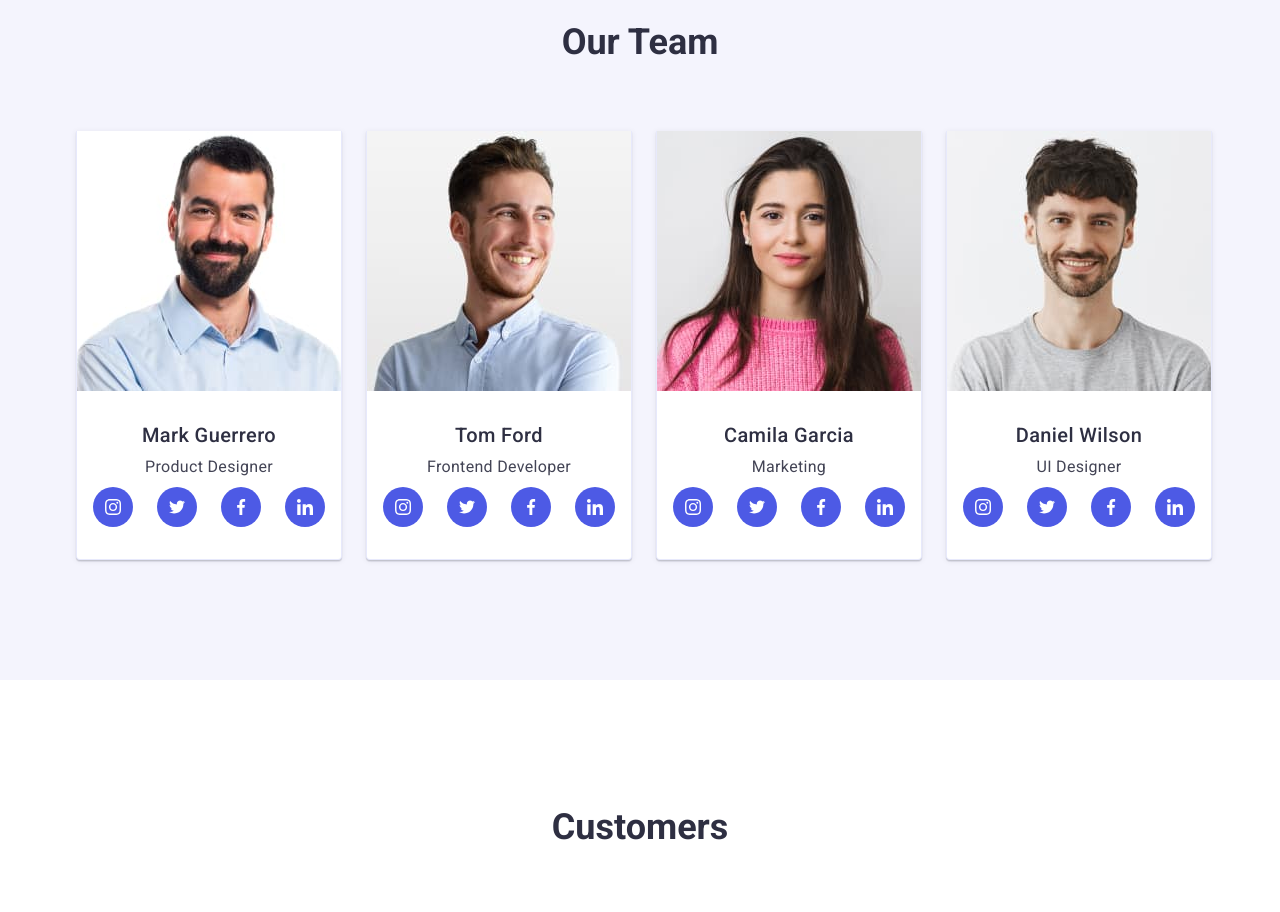
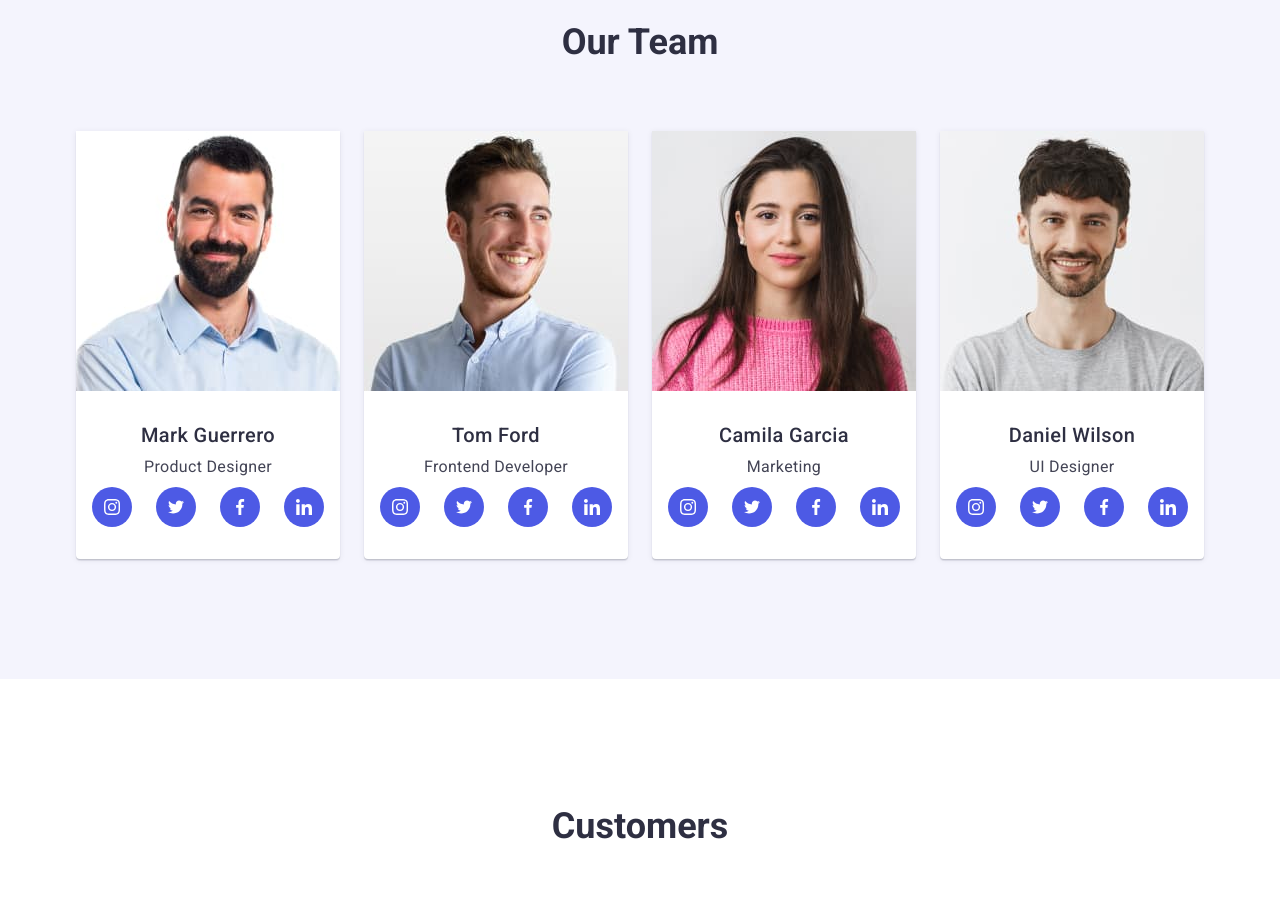
Before and after one commit to ng-christina/goit-markup-hw-04, a plain HTML site: page index.html in a window 1280 px wide. Shown: the part 1780-2692 px from the top of the page. Drawn offline with nearby package versions, Linux system fonts and the light colour scheme.

Commit message:
complite hom4

```diff
--- a/css/style.css
+++ b/css/style.css
@@ -371,23 +371,20 @@ flex-basis: calc((100% - (24px * 2)) / 3);
 
 .team{
 display: flex;
-flex-wrap: nowrap;
+flex-wrap: wrap;
 gap: 24px;
 }
 
  .team-list{
     flex-basis: calc((100% - (24px * 3)) / 4 );
     background:var(--background-white);
-    border: 1px solid var(--accent);
-    border-top: none;
-    background: #FFFFFF;
     box-shadow: 0px 1px 6px
   rgba(46, 47, 66, 0.08),
     0px 1px 1px
   rgba(46, 47, 66, 0.16),
     0px 2px 1px
   rgba(46, 47, 66, 0.08);
-border-radius: 0px 0px 4px 4px;
+   border-radius: 0px 0px 4px 4px;
  }
 
 
```
